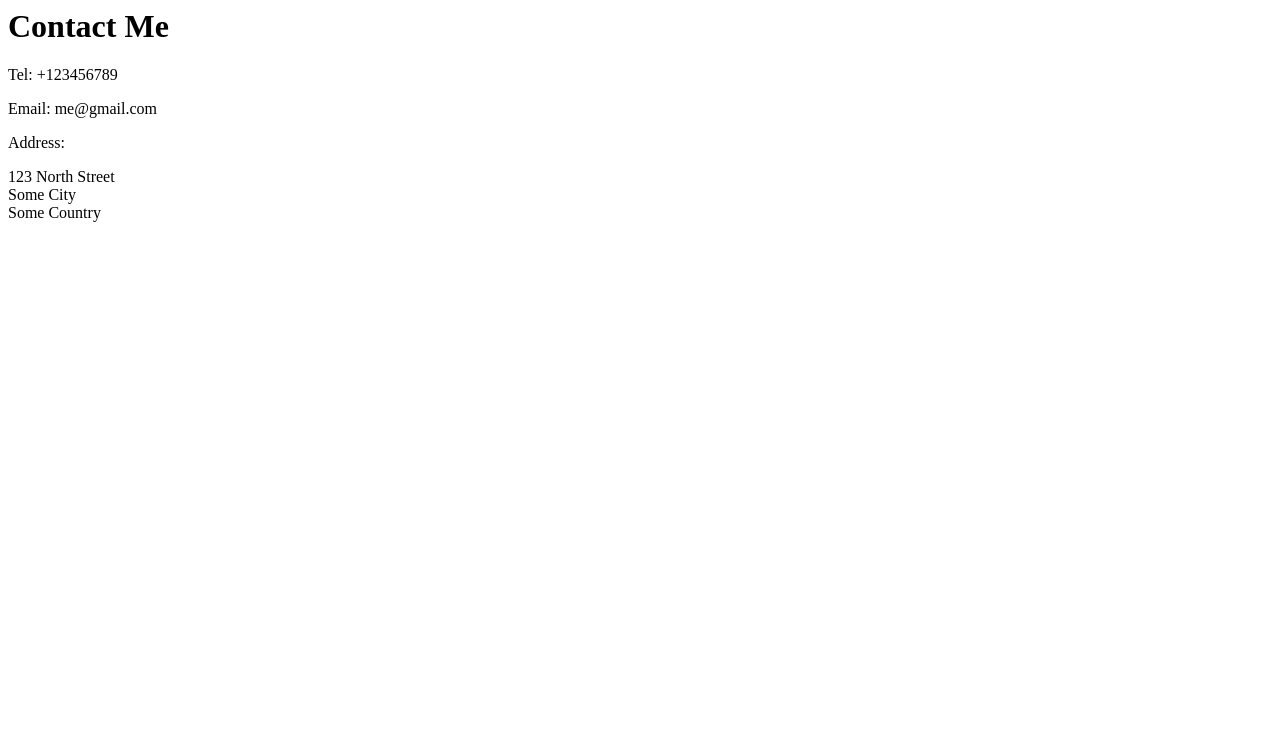
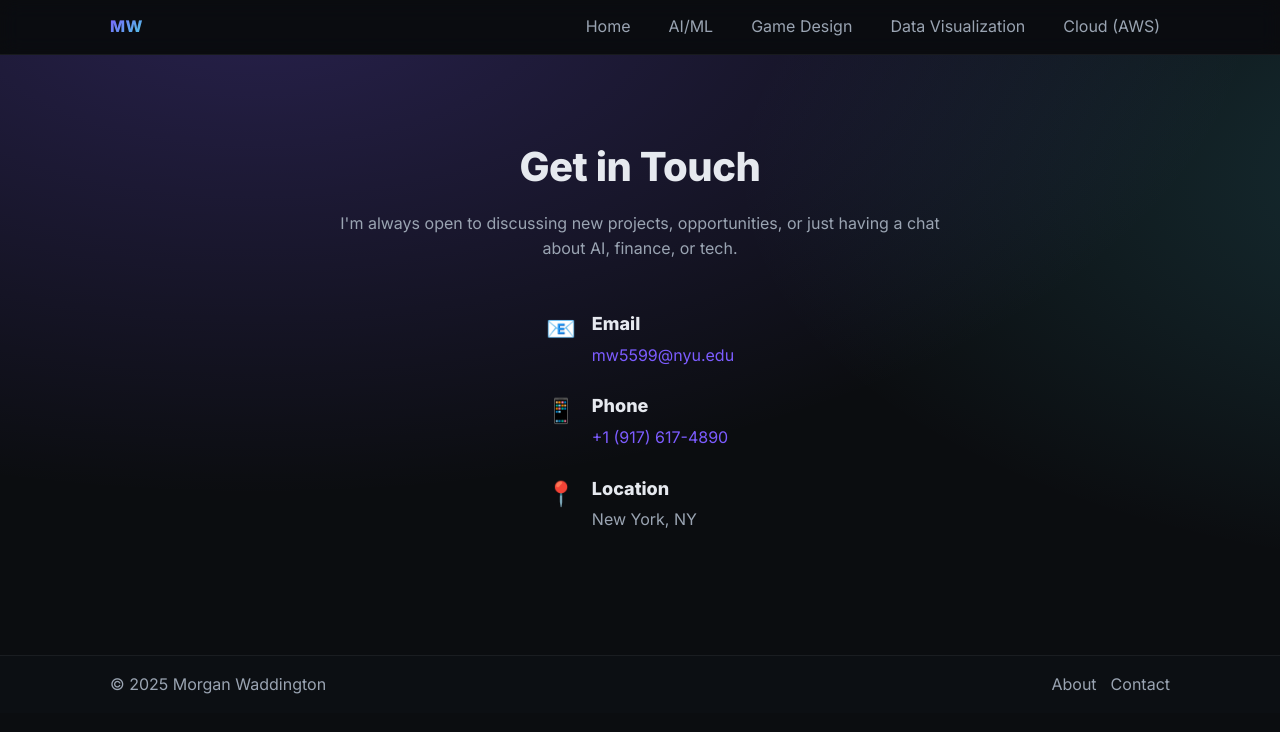
Before and after one commit to Varreaux/my_website, a plain HTML site: page public/contact.html in a window 1280 px wide. Drawn offline with Linux system fonts and the light colour scheme.

Commit message:
updated contact page

```diff
--- a/assets/styles.css
+++ b/assets/styles.css
@@ -47,9 +47,25 @@ img { display: block; max-width: 100%; height: auto; }
 .footer-links a { color: var(--muted); }
 .footer-links a:hover { color: var(--text); }
 
+/* Contact Page */
+.contact-page { padding: 80px 20px 60px; background: radial-gradient(1000px 500px at 20% -10%, rgba(124, 92, 255, 0.25), transparent), radial-gradient(800px 400px at 120% 20%, rgba(77, 208, 225, 0.18), transparent); min-height: calc(100vh - 200px); }
+.contact-inner { max-width: 1100px; margin: 0 auto; }
+.contact-header { text-align: center; margin-bottom: 48px; }
+.contact-header h1 { margin: 0 0 12px; font-size: 40px; letter-spacing: -0.5px; }
+.contact-subtitle { margin: 0; color: var(--muted); max-width: 600px; margin-left: auto; margin-right: auto; }
+.contact-content { display: flex; justify-content: center; align-items: start; }
+.contact-info { display: flex; flex-direction: column; gap: 24px; max-width: 500px; }
+.contact-item { display: flex; gap: 16px; align-items: flex-start; }
+.contact-icon { font-size: 24px; flex-shrink: 0; }
+.contact-item h3 { margin: 0 0 4px; font-size: 18px; }
+.contact-item a { color: var(--brand); transition: color 150ms ease; }
+.contact-item a:hover { color: #4dd0e1; }
+.contact-item p { margin: 0; color: var(--muted); }
+
 /* Responsive */
 @media (max-width: 820px) {
   .hero-inner { grid-template-columns: 1fr; text-align: center; }
   .avatar { margin: 0 auto; }
   .cards { grid-template-columns: 1fr; }
+  .contact-info { max-width: 100%; }
 }
--- a/public/contact.html
+++ b/public/contact.html
@@ -1,9 +1,77 @@
-<h1>Contact Me</h1>
-<p>Tel: +123456789</p>
-<p>Email: me@gmail.com</p>
-<p>Address:</p>
-<p>
-  123 North Street<br />
-  Some City<br />
-  Some Country <br />
-</p>
+<!doctype html>
+<html lang="en">
+    <head>
+        <meta charset="UTF-8">
+        <meta name="viewport" content="width=device-width, initial-scale=1.0">
+        <title>Contact — Morgan Waddington</title>
+        <link rel="preconnect" href="https://fonts.googleapis.com">
+        <link rel="preconnect" href="https://fonts.gstatic.com" crossorigin>
+        <link href="https://fonts.googleapis.com/css2?family=Inter:wght@300;400;600;800&display=swap" rel="stylesheet">
+        <link rel="stylesheet" href="../assets/styles.css">
+    </head>
+    <body>
+        <header class="site-header">
+            <nav class="nav">
+                <a class="logo" href="../index.html">MW</a>
+                <ul class="nav-links">
+                    <li><a href="../index.html">Home</a></li>
+                    <li><a href="../index.html#ai-ml">AI/ML</a></li>
+                    <li><a href="../index.html#game-design">Game Design</a></li>
+                    <li><a href="../index.html#data-viz">Data Visualization</a></li>
+                    <li><a href="../index.html#cloud">Cloud (AWS)</a></li>
+                </ul>
+            </nav>
+        </header>
+
+        <main class="contact-page">
+            <div class="contact-inner">
+                <div class="contact-header">
+                    <h1>Get in Touch</h1>
+                    <p class="contact-subtitle">I'm always open to discussing new projects, opportunities, or just having a chat about AI, finance, or tech.</p>
+                </div>
+
+                <div class="contact-content">
+                    <div class="contact-info">
+                        <div class="contact-item">
+                            <div class="contact-icon">📧</div>
+                            <div>
+                                <h3>Email</h3>
+                                <a href="mailto:mw5599@nyu.edu">mw5599@nyu.edu</a>
+                            </div>
+                        </div>
+
+                        <div class="contact-item">
+                            <div class="contact-icon">📱</div>
+                            <div>
+                                <h3>Phone</h3>
+                                <a href="tel:+19176174890">+1 (917) 617-4890</a>
+                            </div>
+                        </div>
+
+                        <div class="contact-item">
+                            <div class="contact-icon">📍</div>
+                            <div>
+                                <h3>Location</h3>
+                                <p>New York, NY</p>
+                            </div>
+                        </div>
+                    </div>
+                </div>
+            </div>
+        </main>
+
+        <footer class="site-footer">
+            <div class="footer-inner">
+                <span>© <span id="year"></span> Morgan Waddington</span>
+                <span class="footer-links">
+                    <a href="./about.html">About</a>
+                    <a href="./contact.html">Contact</a>
+                </span>
+            </div>
+        </footer>
+
+        <script>
+            document.getElementById('year').textContent = new Date().getFullYear();
+        </script>
+    </body>
+</html>
```
